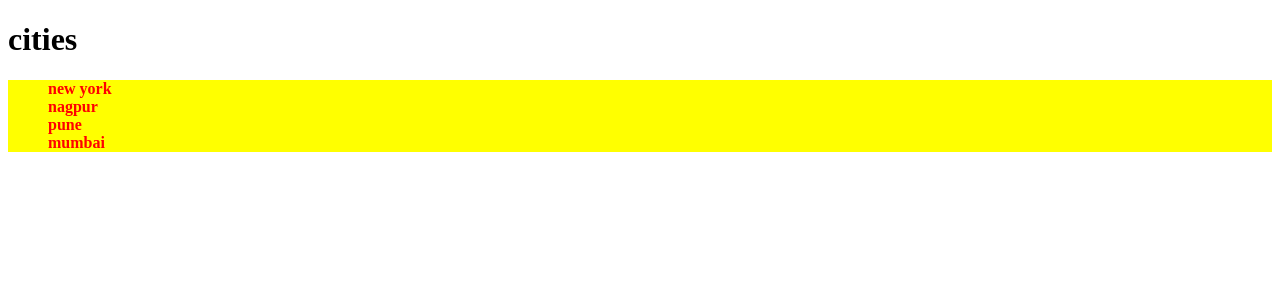
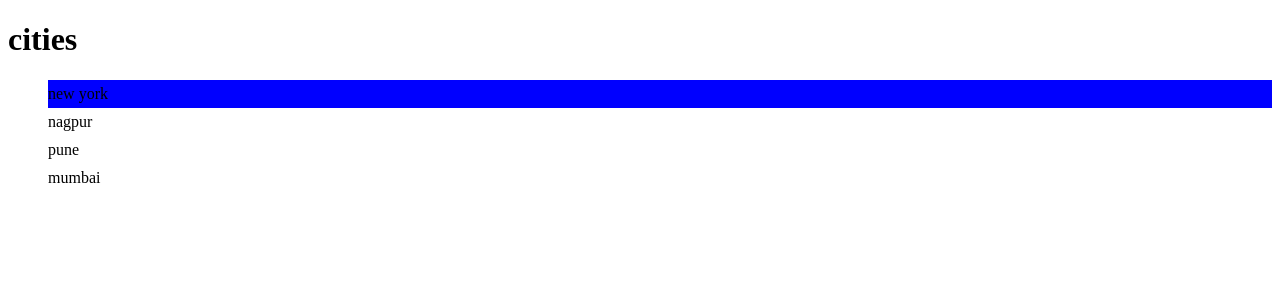
Before and after one commit to juheedhone/react-app, a React (Vite) app: page / in a window 1280 px wide. Shown: the top 300 px of the page. Built offline with nearby package versions, Linux system fonts and the light colour scheme.

Commit message:
CSS-in-JS

```diff
--- a/package.json
+++ b/package.json
@@ -10,9 +10,11 @@
     "preview": "vite preview"
   },
   "dependencies": {
+    "@types/styled-components": "^5.1.34",
     "bootstrap": "^5.3.3",
     "react": "^18.3.1",
-    "react-dom": "^18.3.1"
+    "react-dom": "^18.3.1",
+    "styled-components": "^6.1.13"
   },
   "devDependencies": {
     "@eslint/js": "^9.17.0",
--- a/src/components/ListGroup/ListGroup.module.css
+++ b/src/components/ListGroup/ListGroup.css
@@ -3,7 +3,3 @@
   color: red;
   background: yellow;
 }
-
-.container{
-  font-weight: bold;
-}
--- a/src/components/ListGroup/ListGroup.tsx
+++ b/src/components/ListGroup/ListGroup.tsx
@@ -1,5 +1,20 @@
 import { useState } from "react";
-import style from "./ListGroup.module.css";
+import styled from "styled-components";
+import "./ListGroup.css";
+
+const List = styled.ul`
+  list-style: none;
+
+  `;
+
+interface ListItemProps {
+  active: boolean;
+}
+
+const ListItem = styled.li<ListItemProps>`
+  padding: 5px 0;
+  background: ${(props) => (props.active ? "blue" : "none")};
+`;
 
 // {items: [], heading: string}
 interface Props {
@@ -23,14 +38,10 @@
 
       {items.length === 0 && <p>no item found</p>}
 
-      <ul className={[style.listGroup, style.container].join(' ')}>
+      <List>
         {items.map((item, index) => (
-          <li
-            className={
-              selectedIndex === index
-                ? "list-group-item active"
-                : "list-group-item"
-            }
+          <ListItem
+            active={index === selectedIndex}
             key={item}
             onClick={() => {
               setSelectedIndex(index);
@@ -38,9 +49,9 @@
             }}
           >
             {item}
-          </li>
+          </ListItem>
         ))}
-      </ul>
+      </List>
     </>
   );
 }
```
Also changed, not shown: 1 other file (tests, documents, lock files or other folders).
